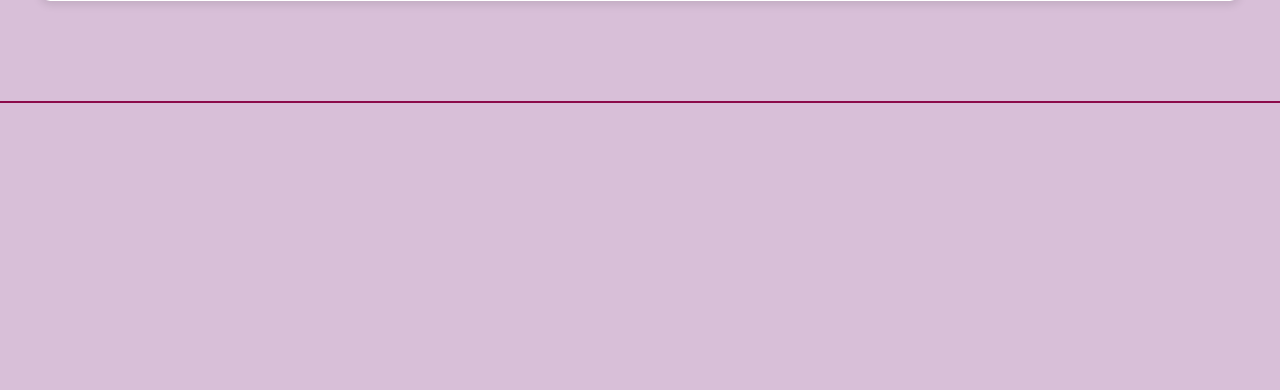
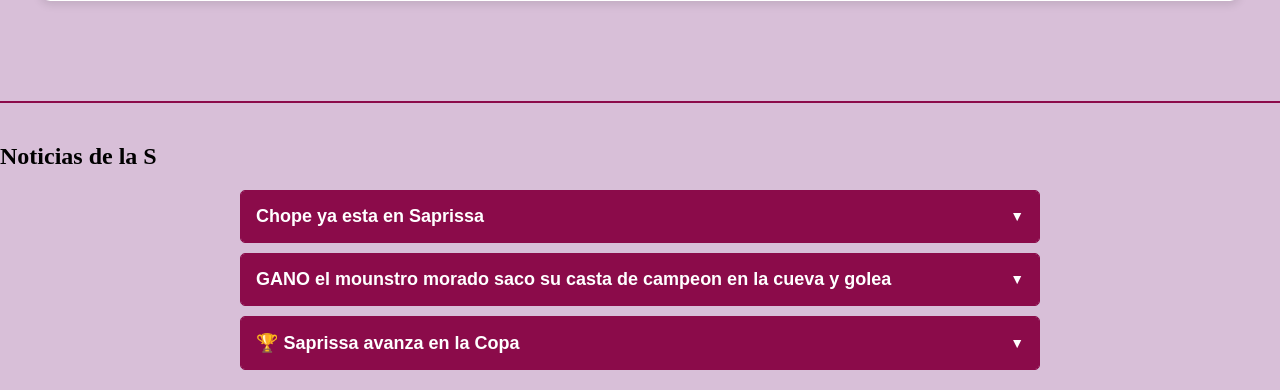
Before and after one commit to Sexernal/proyecto-s, a PHP site: page / in a window 1280 px wide. Shown: the part 2296-2686 px from the top of the page. Before the commit the page ends 2399 px from the top, so only its background shows below. Run offline with PHP 8.4, Linux system fonts and the light colour scheme.

Commit message:
inicio de accordion

```diff
--- a/css/main.css
+++ b/css/main.css
@@ -343,6 +343,66 @@ body {
 
 
 
+/* Estilos para el Accordion */
+.accordion {
+    width: 100%;
+    max-width: 800px;
+    margin: 20px auto;
+}
+
+.accordion-item {
+    border: 1px solid #8b0b4a;
+    margin-bottom: 10px;
+    border-radius: 5px;
+    overflow: hidden;
+}
+
+.accordion-button {
+    width: 100%;
+    text-align: left;
+    padding: 15px;
+    background-color: #8b0b4a;
+    color: white;
+    border: none;
+    cursor: pointer;
+    font-size: 18px;
+    display: flex;
+    justify-content: space-between;
+    align-items: center;
+}
+
+.accordion-button span {
+    font-weight: bold;
+}
+
+.accordion-button .arrow {
+    font-size: 14px;
+    transition: transform 0.3s ease;
+}
+
+.accordion-content {
+    padding: 15px;
+    background-color: #f9f9f9;
+    display: none;
+}
+
+.accordion-content iframe {
+    width: 100%;
+    height: 315px;
+    margin-bottom: 10px;
+    border-radius: 5px;
+}
+
+.accordion-content p {
+    font-size: 16px;
+    color: #333;
+}
+
+/* Estilo para el accordion activo */
+.tab-active .accordion-content {
+    display: block;
+}
+
 
 /* Estilos responsivos del hamburger*/
 @media (max-width: 1350px) {
--- a/index.php
+++ b/index.php
@@ -103,4 +103,15 @@
     </div>
 </section>
 
+
+<!-- Sección de Noticias de la S -->
+<section id="noticias" class="noticias">
+    <div class="noticias-container">
+        <h2>Noticias de la S</h2>
+        <div class="accordion">
+            <!-- Los elementos del accordion se insertarán aquí dinámicamente -->
+        </div>
+    </div>
+</section>
+
 <?php require_once "./parte_inferior.php" ?>
--- /dev/null
+++ b/js/accordion.js
@@ -0,0 +1,86 @@
+document.addEventListener('DOMContentLoaded', function () {
+    console.log('Cargando accordion');
+
+    const dataAccordion = [
+        {
+            title: "Chope ya esta en Saprissa",
+            desc: "En su primer entrenamiento junto a su asistente tecnico Gilberto Martinez preparandose para su primera prueba de fuego contra San carlos",
+            videoId: "zmgdz4syZRY" // Reemplaza con el ID de YouTube
+        },
+        {
+            title: "GANO el mounstro morado saco su casta de campeon en la cueva y golea",
+            desc: "Entrevista exclusiva con Juan Pérez, el nuevo delantero del Saprissa.",
+            videoId: "2jyXCttLxS0" // Reemplaza con el ID de YouTube
+        },
+        {
+            title: "🏆 Saprissa avanza en la Copa",
+            desc: "El equipo morado logró su pase a la siguiente ronda de la Copa después de vencer a...",
+            videoId: "VIDEO_ID_3" // Reemplaza con el ID de YouTube
+        },
+    ];
+
+    (function () {
+        let ACCORDION = {
+            init: function () {
+                let _self = this;
+                this.insertData(_self);
+                this.eventhandler(_self);
+            },
+
+            insertData: function (_self) {
+                dataAccordion.map(function (item, index) {
+                    document.querySelector('.accordion').insertAdjacentHTML('beforeend', _self.tplAccordionItem(item));
+                });
+            },
+
+            eventhandler: function (_self) {
+                let arrayRefs = document.querySelectorAll('.accordion-button');
+                for (let x = 0; x < arrayRefs.length; x++) {
+                    arrayRefs[x].addEventListener('click', function (event) {
+                        _self.showTab(event.currentTarget); // Usamos currentTarget en lugar de target
+                    });
+                }
+            },
+
+            tplAccordionItem: function (item) {
+                return (`
+                    <div class='accordion-item'>
+                        <button class='accordion-button'>
+                            <span>${item.title}</span>
+                            <span class="arrow">▼</span>
+                        </button>
+                        <div class='accordion-content'>
+                            <iframe width="100%" height="315" src="https://www.youtube.com/embed/${item.videoId}" frameborder="0" allowfullscreen></iframe>
+                            <p>${item.desc}</p>
+                        </div>
+                    </div>
+                `);
+            },
+
+            showTab: function (refItem) {
+                // Cierra todos los accordions abiertos
+                document.querySelectorAll('.accordion-item').forEach(item => {
+                    if (item !== refItem.parentElement) {
+                        item.classList.remove('tab-active');
+                        item.querySelector('.accordion-content').style.display = 'none';
+                        item.querySelector('.arrow').style.transform = 'rotate(0deg)';
+                    }
+                });
+
+                // Abre o cierra el accordion clickeado
+                refItem.parentElement.classList.toggle('tab-active');
+                const content = refItem.nextElementSibling;
+                const arrow = refItem.querySelector('.arrow');
+
+                if (refItem.parentElement.classList.contains('tab-active')) {
+                    content.style.display = 'block';
+                    arrow.style.transform = 'rotate(180deg)';
+                } else {
+                    content.style.display = 'none';
+                    arrow.style.transform = 'rotate(0deg)';
+                }
+            },
+        };
+        ACCORDION.init();
+    })();
+});
--- a/parte_superior.php
+++ b/parte_superior.php
@@ -70,5 +70,7 @@
     </div>
 </nav>
 
-<script src="./js/script.js"></script>
+<script src="./js/hamburger.js"></script>
+<script src="./js/accordion.js"></script>
+
 </body>
```
Also changed, not shown: js/hamburger.js (renamed from js/script.js).
